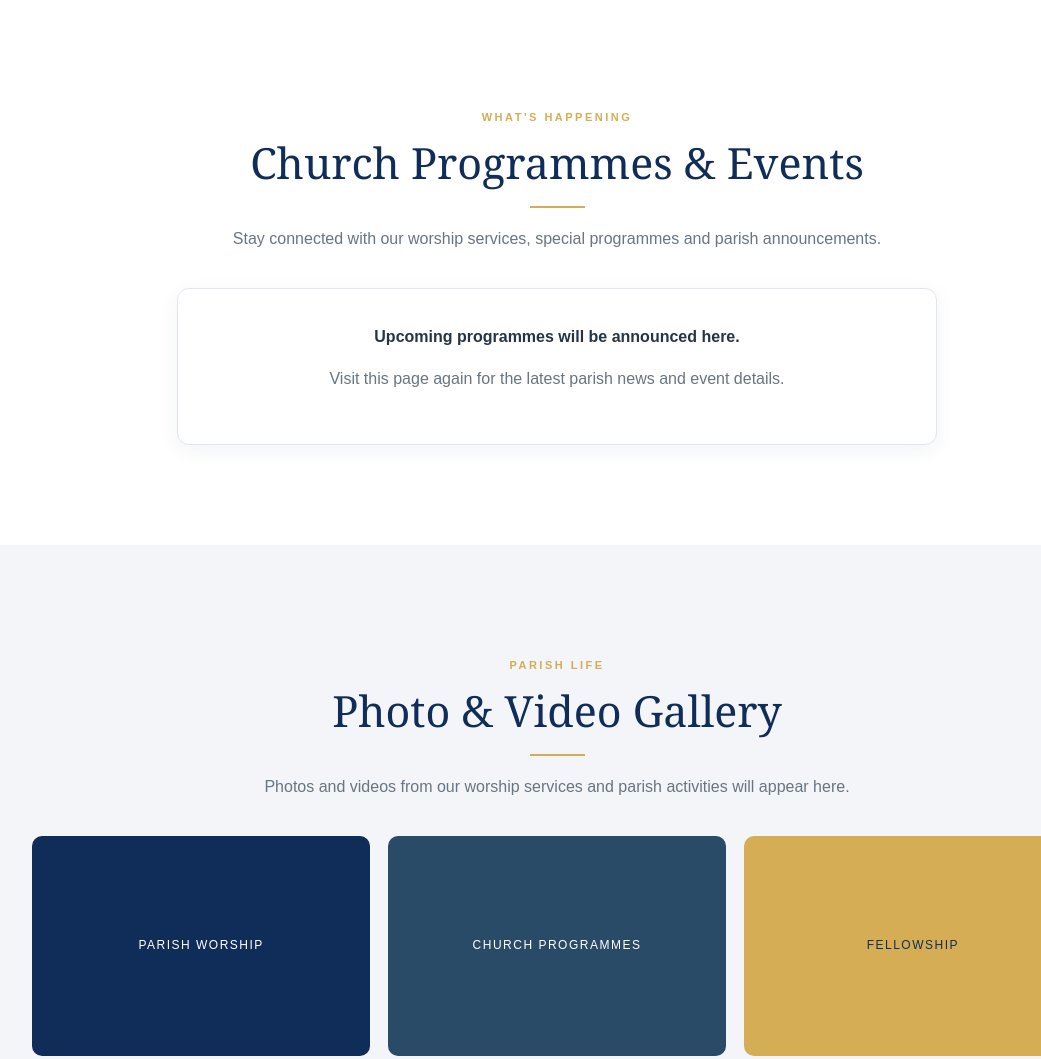
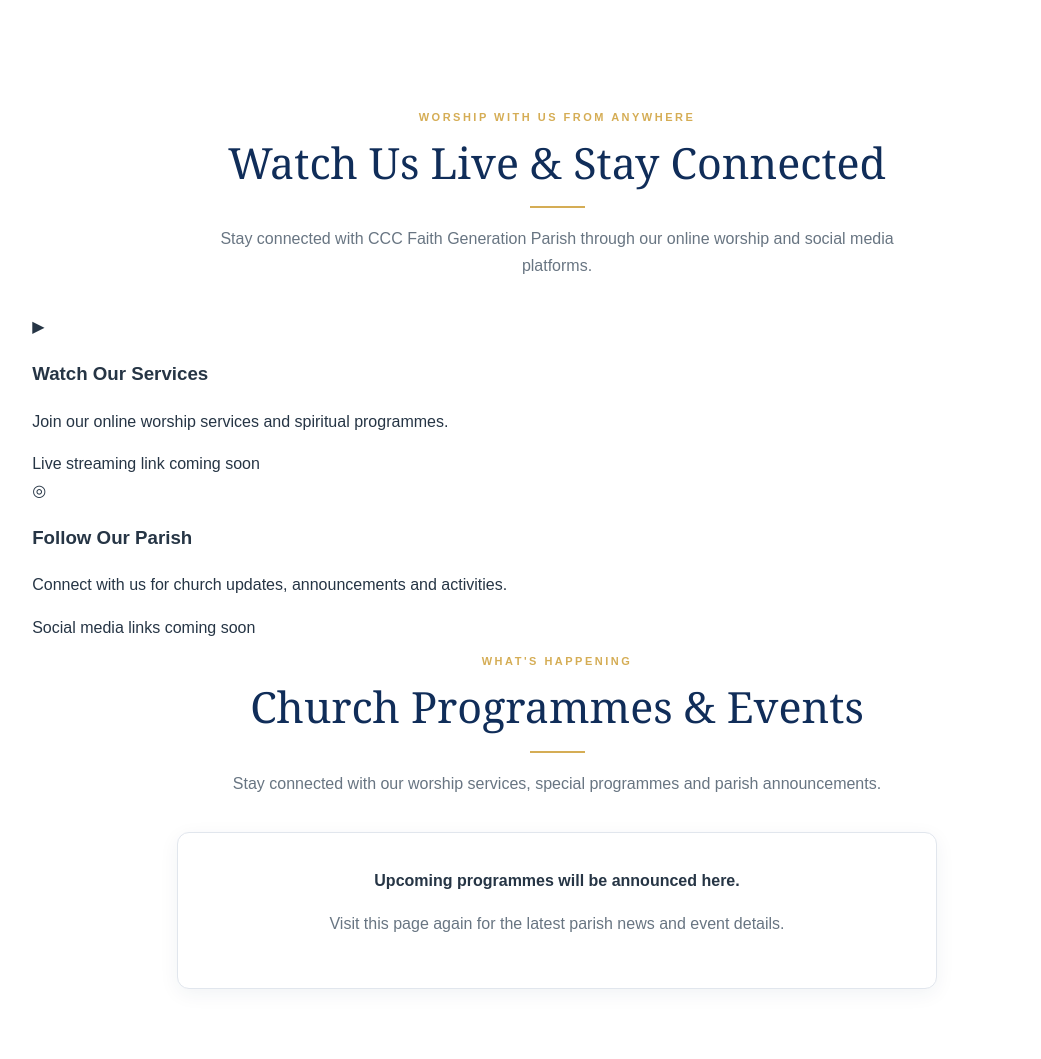
Before and after one commit to mikecoc9946-dot/ccc-faith-generation-parish, a plain HTML site: page ccc-faith-generation-parish/index.html in a window 1280 px wide. Shown: the part 2962-4021 px from the top of the page, without its empty margins (83-1124 px from the left). Drawn offline with Linux system fonts and the light colour scheme.

Commit message:
Update index.html

```diff
--- a/ccc-faith-generation-parish/index.html
+++ b/ccc-faith-generation-parish/index.html
@@ -79,7 +79,32 @@
   </div>
 </section>
 <div class="section-heading"><p class="eyebrow">JOIN US IN WORSHIP</p><h2>Worship Services</h2><span class="gold-line"></span><p>Our service days and times will be updated here. Please contact the parish to confirm the current schedule.</p></div><div class="service-panel"><div><small>WEEKLY WORSHIP</small><h3>Prayer, Praise & Fellowship</h3><p>For current service times and special worship arrangements, please contact the parish.</p></div><a class="button button-light" href="#contact">Get Service Information</a></div></section>
-    <section class="section events" id="events"><div class="section-heading"><p class="eyebrow">WHAT'S HAPPENING</p><h2>Church Programmes & Events</h2><span class="gold-line"></span><p>Stay connected with our worship services, special programmes and parish announcements.</p></div><div class="event-placeholder"><strong>Upcoming programmes will be announced here.</strong><p>Visit this page again for the latest parish news and event details.</p></div></section>
+    <section class="section events" id="events">
+<section class="live-section">
+  <div class="section-heading">
+    <p class="eyebrow">WORSHIP WITH US FROM ANYWHERE</p>
+    <h2>Watch Us Live & Stay Connected</h2>
+    <span class="gold-line"></span>
+    <p>Stay connected with CCC Faith Generation Parish through our online worship and social media platforms.</p>
+  </div>
+
+  <div class="live-grid">
+    <div class="live-card">
+      <span class="live-icon">▶</span>
+      <h3>Watch Our Services</h3>
+      <p>Join our online worship services and spiritual programmes.</p>
+      <span class="coming-soon">Live streaming link coming soon</span>
+    </div>
+
+    <div class="live-card">
+      <span class="live-icon">◎</span>
+      <h3>Follow Our Parish</h3>
+      <p>Connect with us for church updates, announcements and activities.</p>
+      <span class="coming-soon">Social media links coming soon</span>
+    </div>
+  </div>
+</section>
+<div class="section-heading"><p class="eyebrow">WHAT'S HAPPENING</p><h2>Church Programmes & Events</h2><span class="gold-line"></span><p>Stay connected with our worship services, special programmes and parish announcements.</p></div><div class="event-placeholder"><strong>Upcoming programmes will be announced here.</strong><p>Visit this page again for the latest parish news and event details.</p></div></section>
     <section class="gallery section" id="gallery"><div class="section-heading"><p class="eyebrow">PARISH LIFE</p><h2>Photo & Video Gallery</h2><span class="gold-line"></span><p>Photos and videos from our worship services and parish activities will appear here.</p></div><div class="gallery-grid"><div class="gallery-tile">PARISH WORSHIP</div><div class="gallery-tile">CHURCH PROGRAMMES</div><div class="gallery-tile">FELLOWSHIP</div></div></section>
     <section class="contact section" id="contact"><div class="section-heading"><p class="eyebrow">WE WOULD LOVE TO HEAR FROM YOU</p><h2>Visit or Contact Us</h2><span class="gold-line"></span></div><div class="contact-card"><div><h3>CCC Faith Generation Parish</h3><p>Olorunda Estate, Ntabo Road,<br>Ijoko, Ogun State, Nigeria.</p><p><strong>Phone:</strong> Add parish contact number<br><strong>Email:</strong> Add parish email address</p></div><div><h3>Plan a Visit</h3><p>We look forward to welcoming you. Contact the parish for directions, service times and programme enquiries.</p><a class="button" href="mailto:">Contact the Parish</a></div></div></section>
   </main>
```
